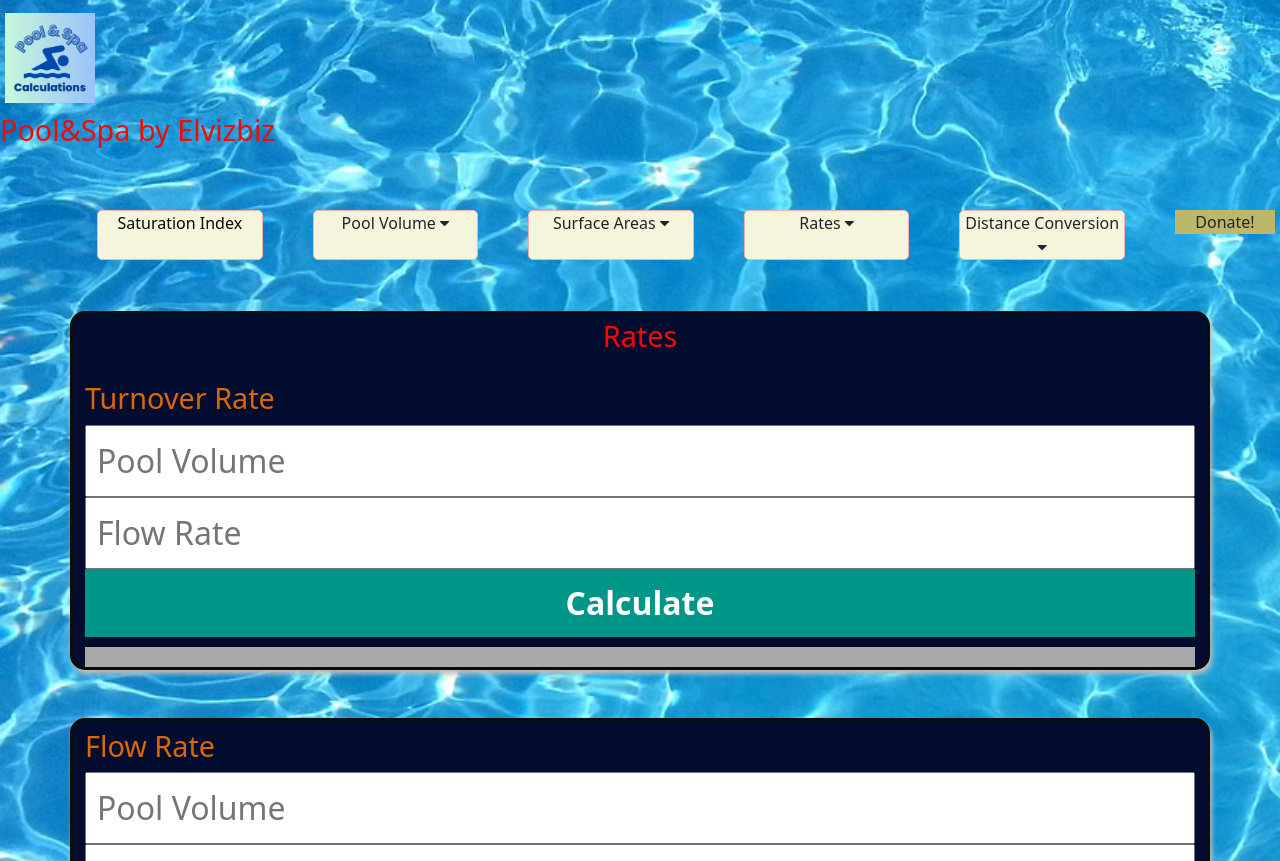
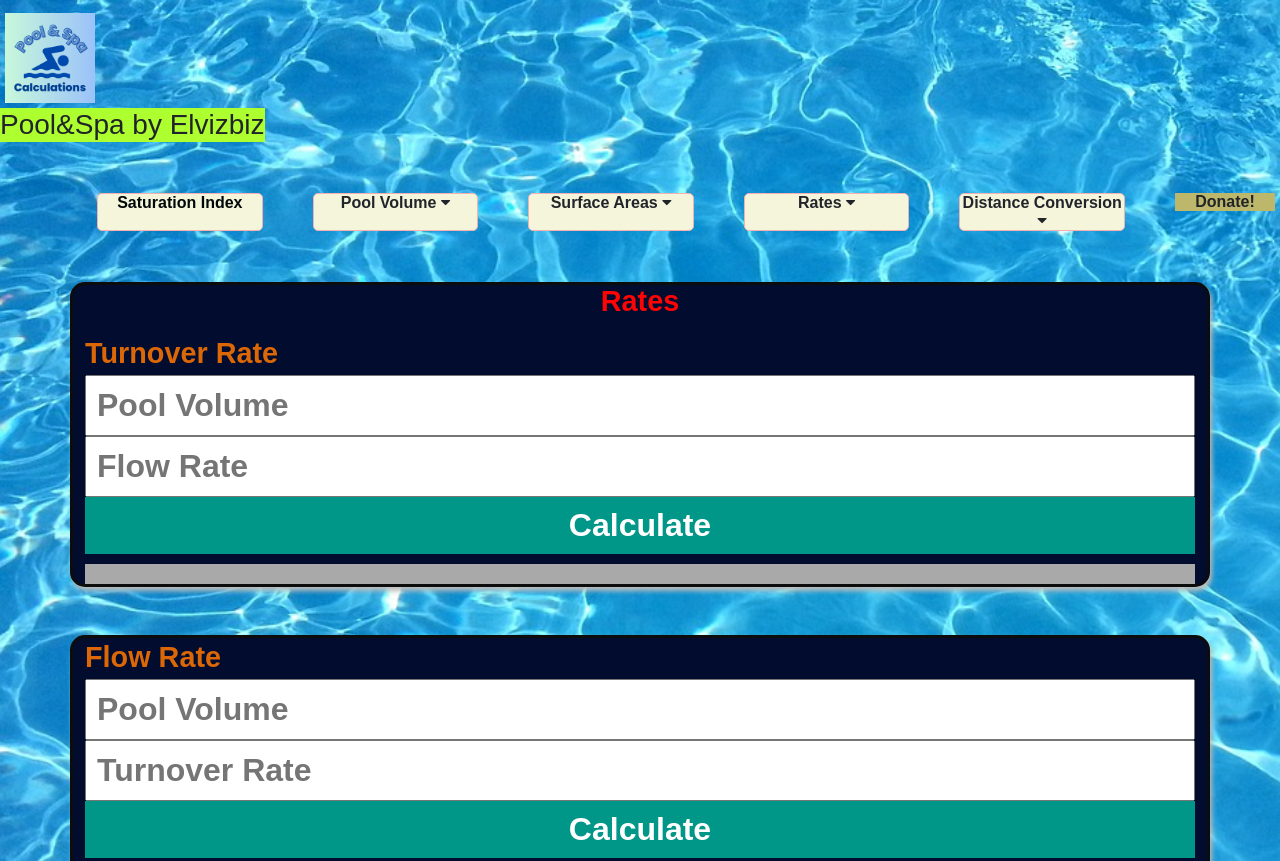
Before and after one commit to Mace2021/pool-spa, a website: page Rate.html in a window 1280 px wide. Shown: the top 861 px of the page. Drawn offline with nearby package versions, Linux system fonts and the light colour scheme.

Commit message:
update
update

```diff
--- a/Rate.html
+++ b/Rate.html
@@ -104,14 +104,15 @@ background-size: cover;
 }
 
 
-.Pool&Spa{
+h3{
   background-color: greenyellow;
+  color: #000;
 }
 .word1{
   background-color: rgb(55, 187, 248);
 }
 .word2{
-  background-color: thistle;
+  background-color: rgb(247, 95, 128);
 }
 .word3{
   background-color: aqua;
@@ -142,7 +143,7 @@ background-size: cover;
     <div class="navbar">
       <div class="logo" style="float:left">
           <img src="./images/Pool&Spa Logo.png" alt="Logo" />
-          <p class="Pool&Spa">Pool&Spa by Elvizbiz</p>
+          <h3 id="Pool&Spa">Pool&Spa by Elvizbiz</h3>
           <!-- Wrap the text in a div -->
       </div>
       </div>
--- a/style.css
+++ b/style.css
@@ -2,6 +2,7 @@
   margin: 0;
   padding: 0;
   box-sizing: border-box;
+  font:bold 1rem Arial, sans-serif;
 }
 
 .Pool&Spa{
```
Also changed, not shown: PoolArea.html (+4 -3 lines), RSpoolvolune.html (+5 -4 lines), cpoolvolume.html (+4 -3 lines), distanceconversion.html (+4 -3 lines), index.html (+4 -3 lines).
